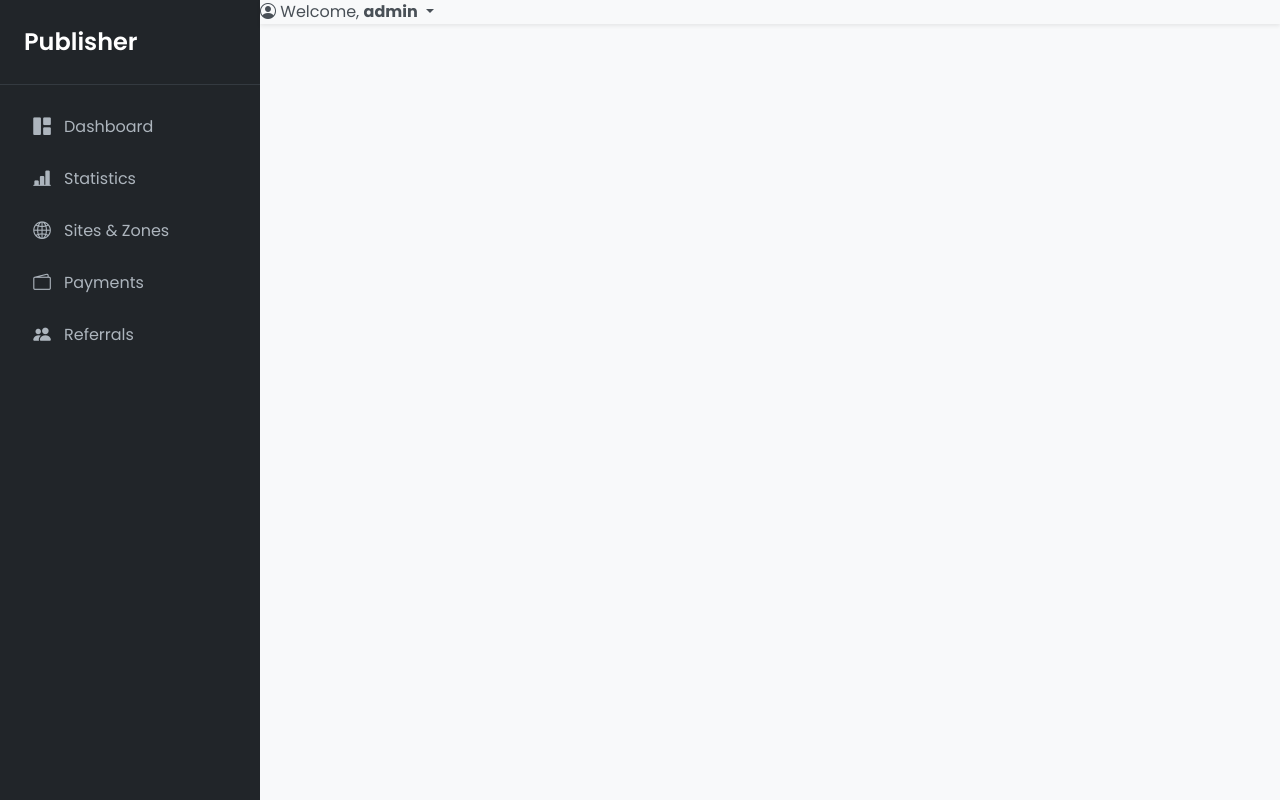
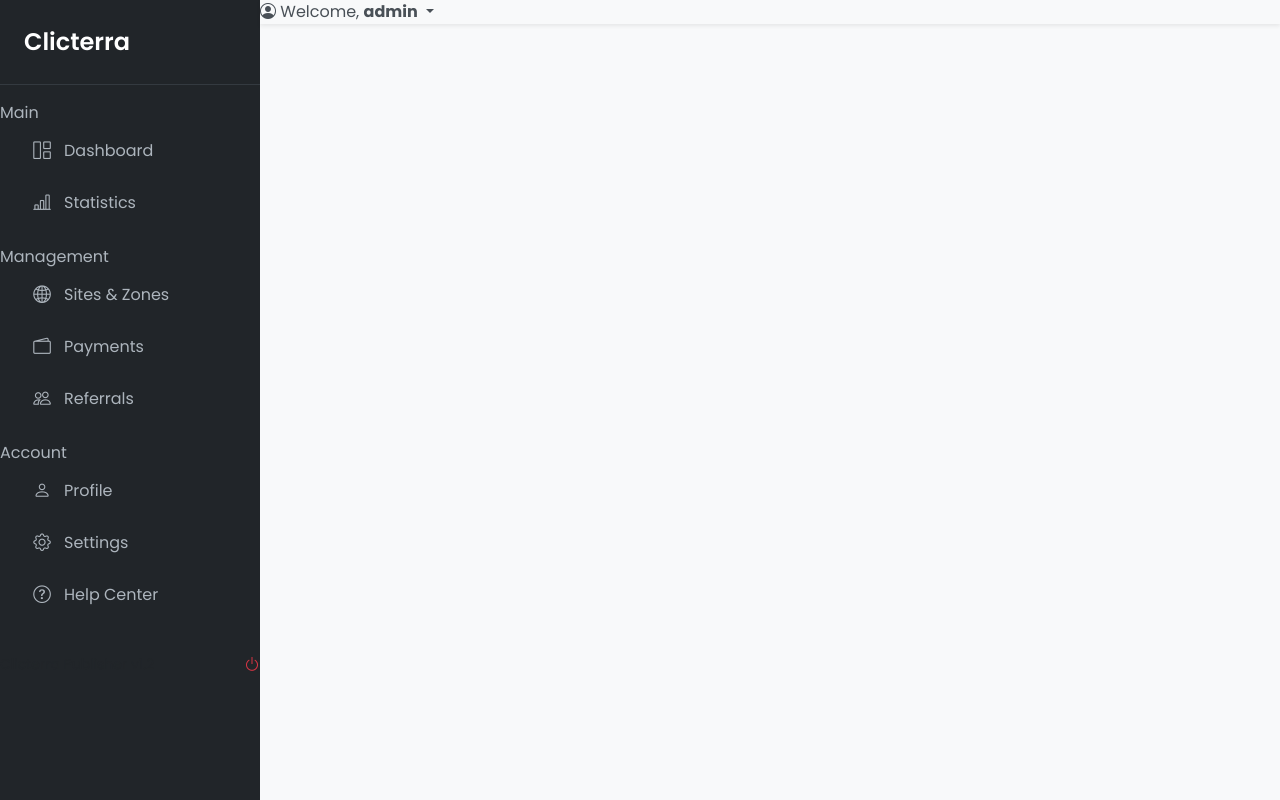
Before and after one commit to simoncode12/clickterra, a PHP site: page /publisher/templates/header.php in a window 1280 px wide. Run offline with PHP 8.4, Linux system fonts and the light colour scheme; a user stored in the database is signed in; data comes from the database, SQL or seed files in the repository; some libraries are stand-ins or nearby versions.

Commit message:
Update sidebar.php

```diff
--- a/publisher/templates/sidebar.php
+++ b/publisher/templates/sidebar.php
@@ -1,5 +1,5 @@
 <?php
-// File: /publisher/templates/sidebar.php (NEW)
+// File: /publisher/templates/sidebar.php (REDESIGNED FOR MODERN LAYOUT)
 $current_page = basename($_SERVER['PHP_SELF']);
 ?>
 <aside class="sidebar" id="sidebar">
@@ -10,40 +10,89 @@
                 // Kita perlu path relatif dari folder publisher ke root
                 $logo_display_path = '../' . $logo_path;
                 if ($logo_path && file_exists(__DIR__ . '/../../' . $logo_path)) {
-                    echo '<img src="' . htmlspecialchars($logo_display_path) . '" alt="Site Logo" style="max-height: 40px; width: auto;">';
+                    echo '<img src="' . htmlspecialchars($logo_display_path) . '" alt="Site Logo">';
                 } else {
-                    echo 'Publisher';
+                    echo '<span>Clicterra</span>';
                 }
             ?>
         </a>
+        <button class="sidebar-toggle-btn d-lg-none" id="close-sidebar">
+            <i class="bi bi-x-lg"></i>
+        </button>
     </div>
     <div class="sidebar-body">
+        <div class="sidebar-section">
+            <div class="sidebar-section-title">Main</div>
             <ul class="sidebar-nav">
                 <li class="sidebar-item">
                     <a href="dashboard.php" class="sidebar-link <?php if($current_page == 'dashboard.php') echo 'active'; ?>">
-                    <i class="bi bi-grid-1x2-fill"></i><span>Dashboard</span>
+                        <i class="bi bi-grid-1x2"></i>
+                        <span>Dashboard</span>
                     </a>
                 </li>
                 <li class="sidebar-item">
                     <a href="statistics.php" class="sidebar-link <?php if($current_page == 'statistics.php') echo 'active'; ?>">
-                    <i class="bi bi-bar-chart-line-fill"></i><span>Statistics</span>
+                        <i class="bi bi-bar-chart-line"></i>
+                        <span>Statistics</span>
                     </a>
                 </li>
+            </ul>
+        </div>
+
+        <div class="sidebar-section">
+            <div class="sidebar-section-title">Management</div>
+            <ul class="sidebar-nav">
                 <li class="sidebar-item">
                     <a href="sites.php" class="sidebar-link <?php if($current_page == 'sites.php') echo 'active'; ?>">
-                    <i class="bi bi-globe2"></i><span>Sites & Zones</span>
+                        <i class="bi bi-globe2"></i>
+                        <span>Sites & Zones</span>
                     </a>
                 </li>
                 <li class="sidebar-item">
                     <a href="withdraw.php" class="sidebar-link <?php if($current_page == 'withdraw.php') echo 'active'; ?>">
-                    <i class="bi bi-wallet2"></i><span>Payments</span>
+                        <i class="bi bi-wallet2"></i>
+                        <span>Payments</span>
                     </a>
                 </li>
                 <li class="sidebar-item">
                     <a href="referrals.php" class="sidebar-link <?php if($current_page == 'referrals.php') echo 'active'; ?>">
-                    <i class="bi bi-people-fill"></i><span>Referrals</span>
+                        <i class="bi bi-people"></i>
+                        <span>Referrals</span>
                     </a>
                 </li>
             </ul>
         </div>
+
+        <div class="sidebar-section">
+            <div class="sidebar-section-title">Account</div>
+            <ul class="sidebar-nav">
+                <li class="sidebar-item">
+                    <a href="account.php" class="sidebar-link <?php if($current_page == 'account.php') echo 'active'; ?>">
+                        <i class="bi bi-person"></i>
+                        <span>Profile</span>
+                    </a>
+                </li>
+                <li class="sidebar-item">
+                    <a href="settings.php" class="sidebar-link <?php if($current_page == 'settings.php') echo 'active'; ?>">
+                        <i class="bi bi-gear"></i>
+                        <span>Settings</span>
+                    </a>
+                </li>
+                <li class="sidebar-item">
+                    <a href="support.php" class="sidebar-link <?php if($current_page == 'support.php') echo 'active'; ?>">
+                        <i class="bi bi-question-circle"></i>
+                        <span>Help Center</span>
+                    </a>
+                </li>
+            </ul>
+        </div>
+    </div>
+    <div class="sidebar-footer">
+        <div class="d-flex align-items-center justify-content-between">
+            <small class="text-muted">Clicterra Publisher v1.2</small>
+            <a href="logout.php" class="text-danger" title="Logout">
+                <i class="bi bi-power"></i>
+            </a>
+        </div>
+    </div>
 </aside>
```
Lines whose indentation alone changed are shown as unchanged.
